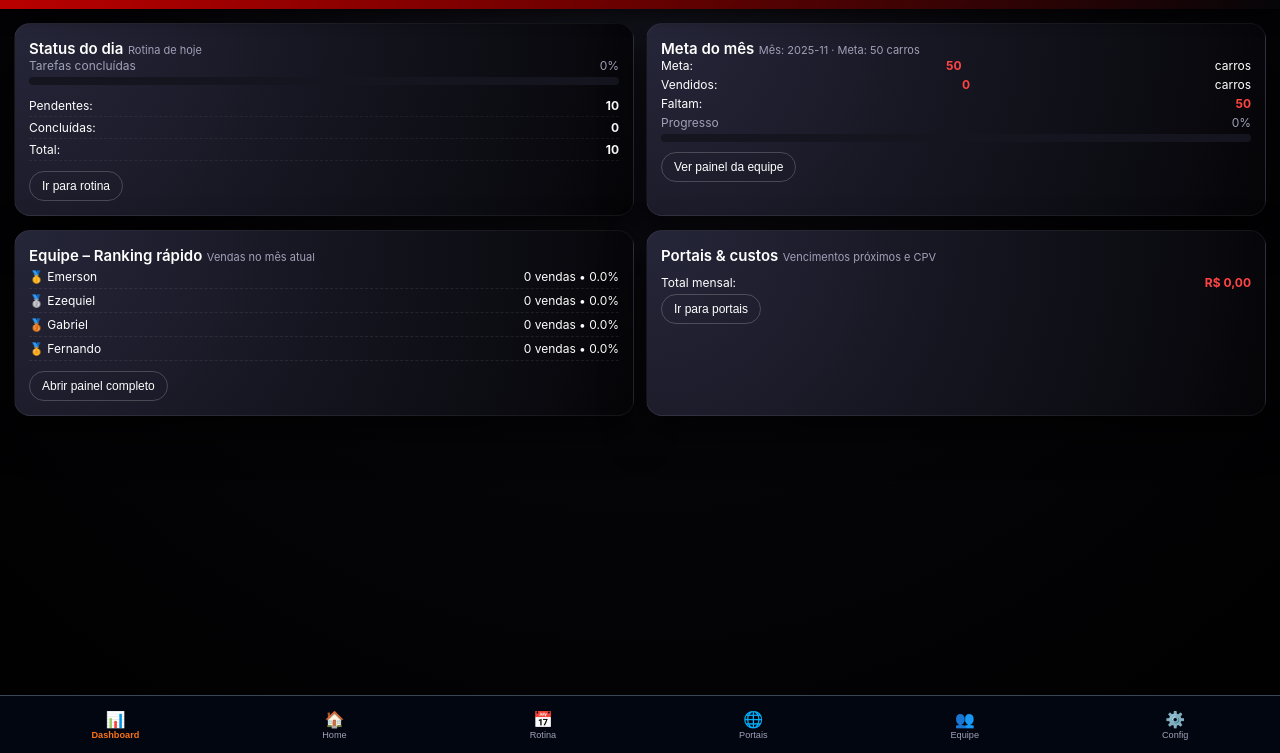
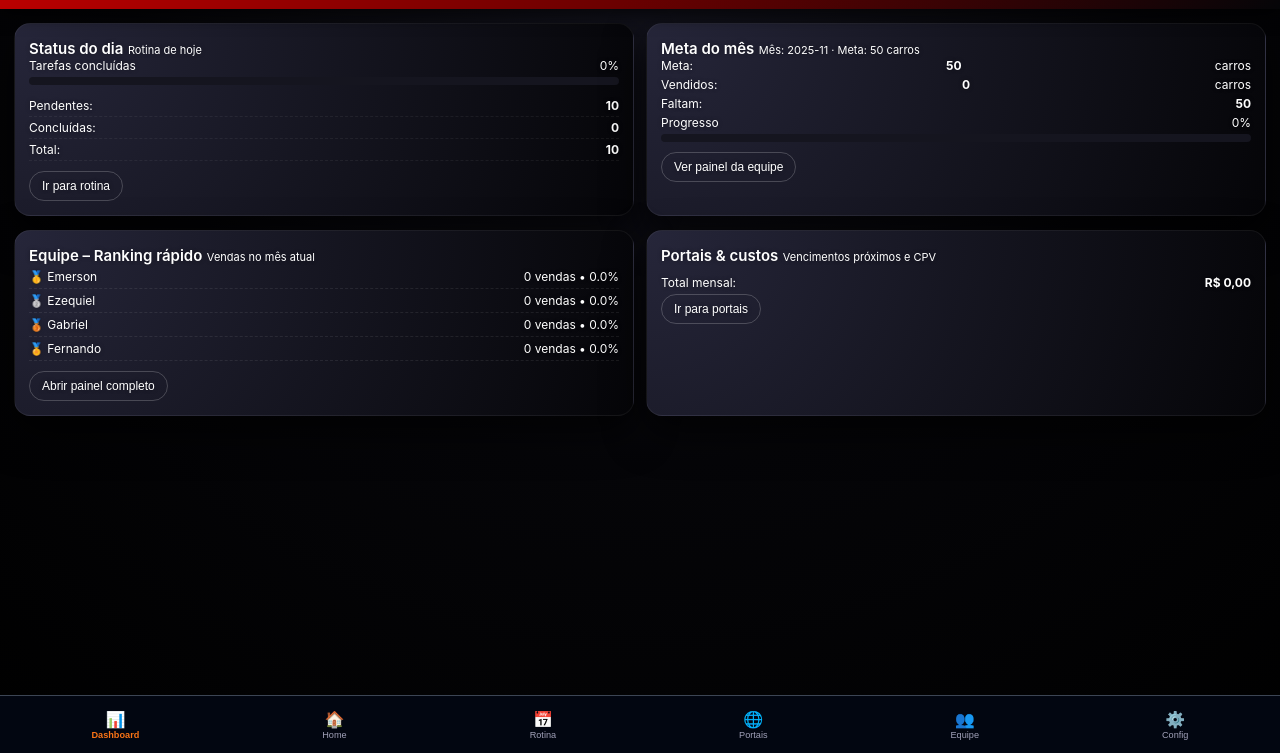
Before and after one commit to mazuckmarcelo-boop/gestor-promocar, a plain HTML site: page public/index.html in a window 1280 px wide. Shown: the part 47-800 px from the top of the page. Drawn offline with Linux system fonts and the light colour scheme.

Commit message:
Add files via upload

```diff
--- a/public/css/style.css
+++ b/public/css/style.css
@@ -1,3 +1,10 @@
+
+/* Text visibility fix */
+.card, .card * {
+    color: #fff !important;
+    text-shadow: 0 0 4px rgba(0,0,0,0.35);
+}
+
 /* estilo reduzido aqui, focado no dark premium */
 :root {
   --bg: #050508;
```
